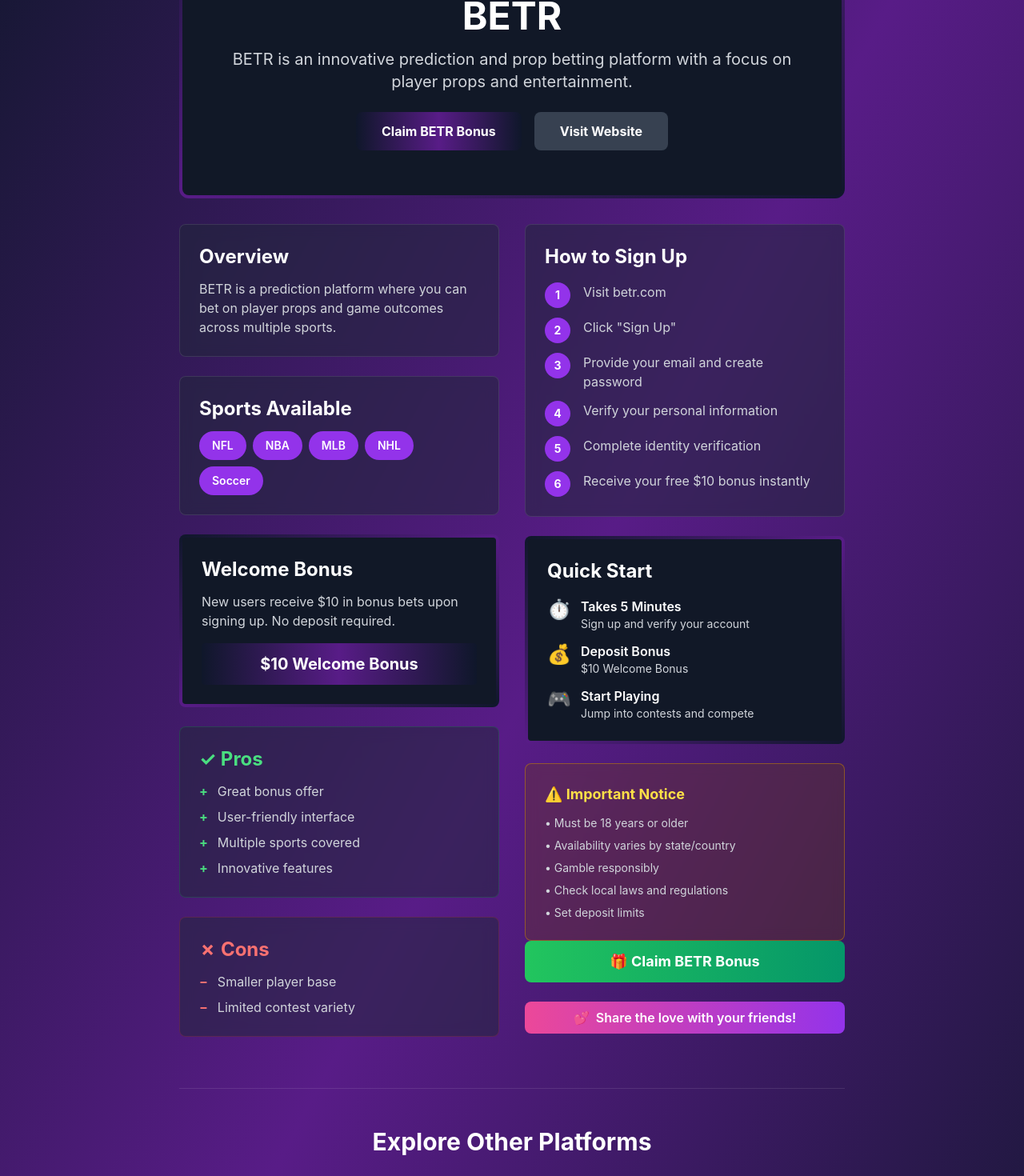
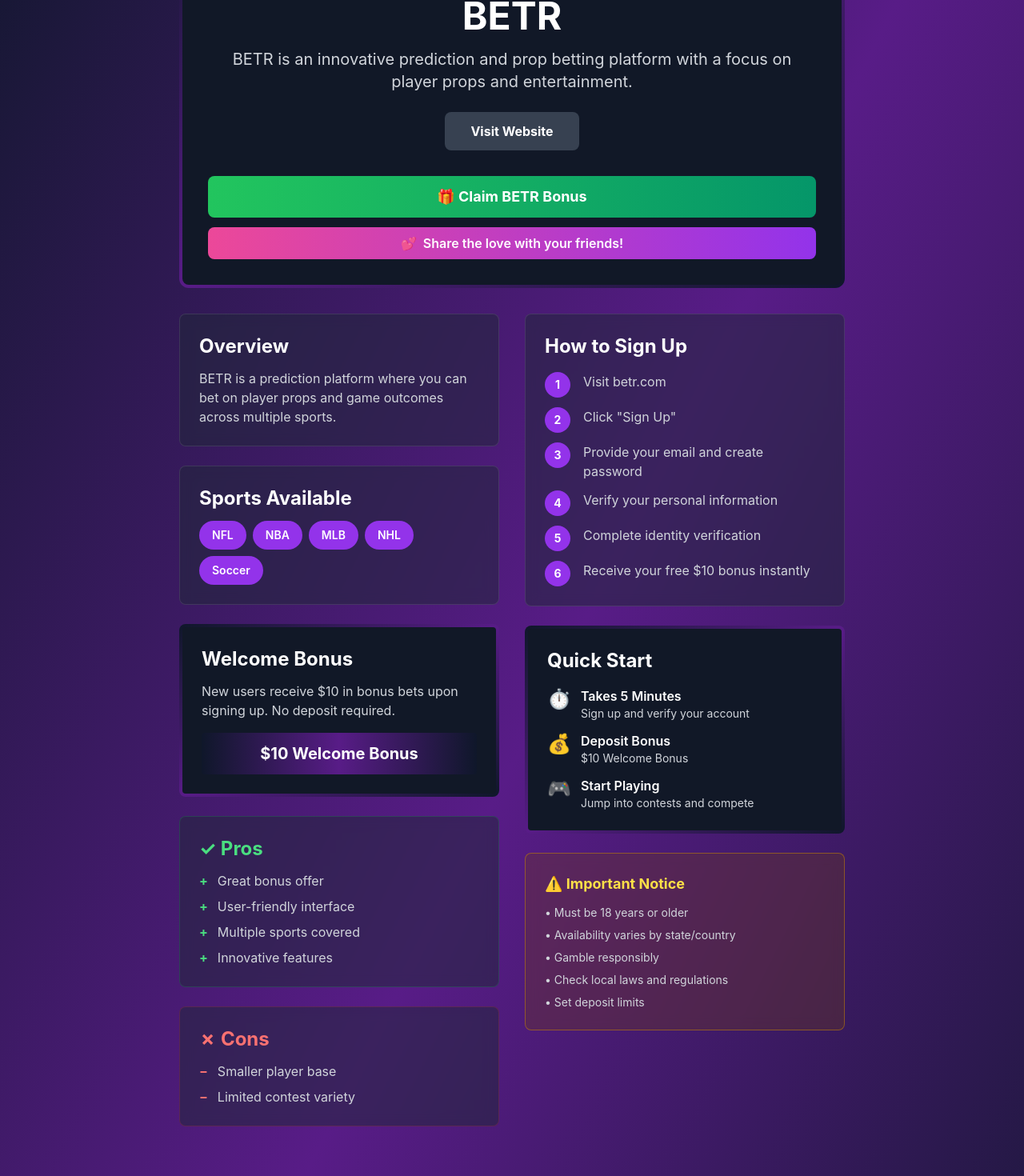
Before and after one commit to JasonCodez/fantasy-sports-affiliate, a Next.js app: page /platform/betr in a window 1280 px wide. Shown: the part 313-1783 px from the top of the page at 80% size. Built offline with nearby package versions, Linux system fonts and the light colour scheme.

Commit message:
Remove duplicate claim bonus button from hero section

```diff
--- a/app/platform/[id]/page.js
+++ b/app/platform/[id]/page.js
@@ -111,14 +111,6 @@
             </p>
             <div className="flex flex-col sm:flex-row gap-4 justify-center mb-6">
               <a
-                href={site.affiliateLink}
-                target="_blank"
-                rel="noopener noreferrer"
-                className={`bg-gradient-to-r ${site.color} text-white font-bold py-3 px-8 rounded-lg hover:shadow-lg transition-all text-center`}
-              >
-                Claim {site.name} Bonus
-              </a>
-              <a
                 href={site.website}
                 target="_blank"
                 rel="noopener noreferrer"
@@ -126,6 +118,36 @@
               >
                 Visit Website
               </a>
+            </div>
+
+            {/* Bottom Buttons */}
+            <div className="flex flex-col gap-3 mt-8">
+              {/* Claim Bonus Button */}
+              <a href={site.affiliateLink} target="_blank" rel="noopener noreferrer">
+                <button className="w-full bg-gradient-to-r from-green-500 to-emerald-600 hover:from-green-600 hover:to-emerald-700 text-white font-bold py-3 px-6 rounded-lg transition-all duration-300 text-lg">
+                  🎁 Claim {site.name} Bonus
+                </button>
+              </a>
+
+              {/* Share Button */}
+              <button
+                onClick={(e) => {
+                  e.preventDefault()
+                  if (navigator.share) {
+                    navigator.share({
+                      title: `Check out ${site.name}!`,
+                      text: `${site.name} - ${site.shortDescription}. Get bonus: ${site.bonus}`,
+                      url: window.location.href
+                    }).catch(err => console.log('Error sharing:', err))
+                  } else {
+                    alert('Share feature not available. Copy the link to share manually!')
+                  }
+                }}
+                className="w-full bg-gradient-to-r from-pink-500 to-purple-600 hover:from-pink-600 hover:to-purple-700 text-white font-semibold py-2 rounded-lg transition-all duration-300 flex items-center justify-center gap-2"
+              >
+                <span>💕</span>
+                <span>Share the love with your friends!</span>
+              </button>
             </div>
           </div>
         </div>
@@ -255,33 +277,6 @@
                 <li>• Set deposit limits</li>
               </ul>
             </div>
-
-            {/* Claim Bonus CTA */}
-            <a href={site.affiliateLink} target="_blank" rel="noopener noreferrer">
-              <button className="w-full bg-gradient-to-r from-green-500 to-emerald-600 hover:from-green-600 hover:to-emerald-700 text-white font-bold py-3 px-6 rounded-lg transition-all duration-300 text-lg">
-                🎁 Claim {site.name} Bonus
-              </button>
-            </a>
-
-            {/* Share Button */}
-            <button
-              onClick={(e) => {
-                e.preventDefault()
-                if (navigator.share) {
-                  navigator.share({
-                    title: `Check out ${site.name}!`,
-                    text: `${site.name} - ${site.shortDescription}. Get bonus: ${site.bonus}`,
-                    url: window.location.href
-                  }).catch(err => console.log('Error sharing:', err))
-                } else {
-                  alert('Share feature not available. Copy the link to share manually!')
-                }
-              }}
-              className="w-full bg-gradient-to-r from-pink-500 to-purple-600 hover:from-pink-600 hover:to-purple-700 text-white font-semibold py-2 rounded-lg transition-all duration-300 flex items-center justify-center gap-2"
-            >
-              <span>💕</span>
-              <span>Share the love with your friends!</span>
-            </button>
           </div>
         </div>
 
```
